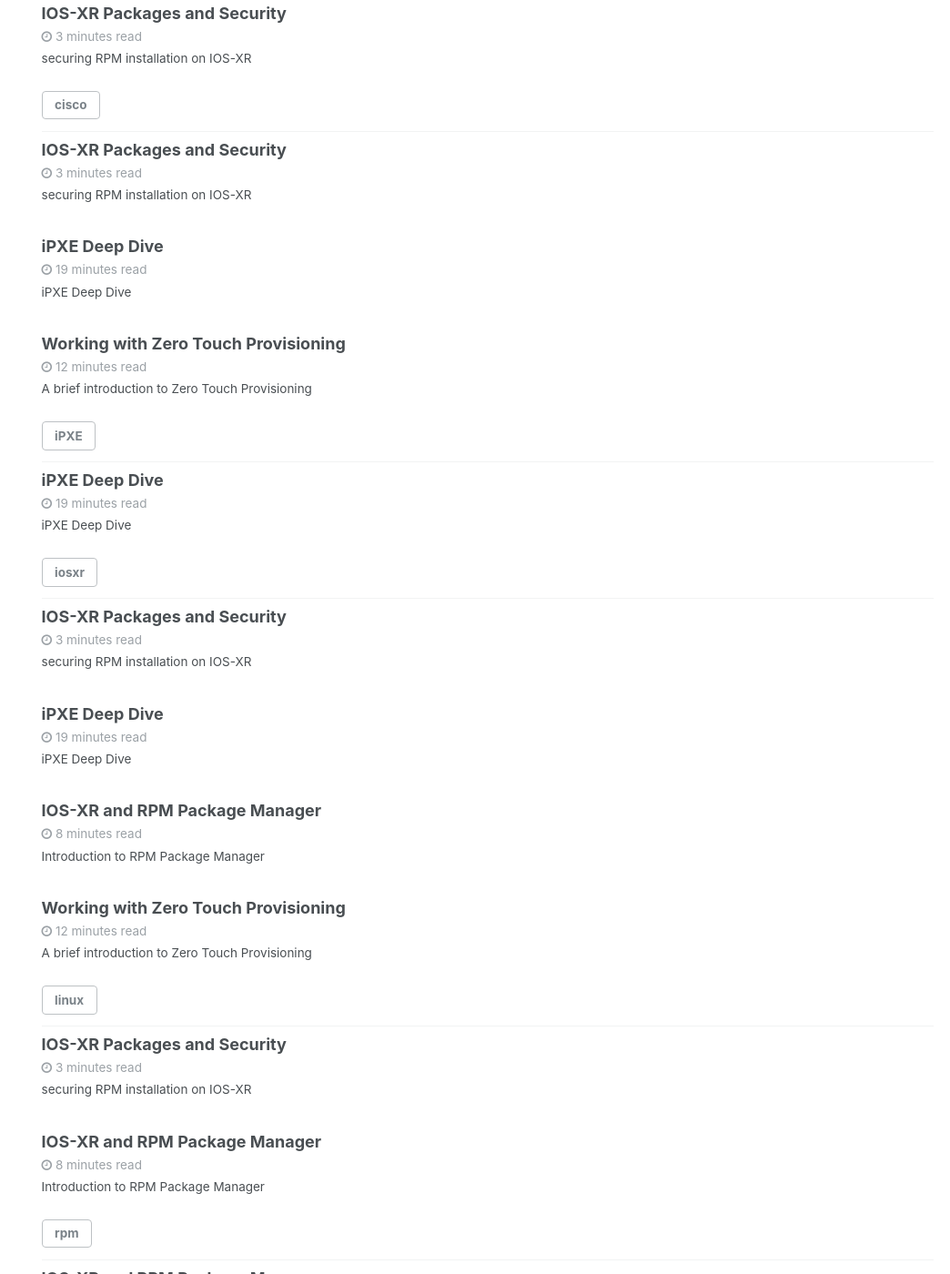
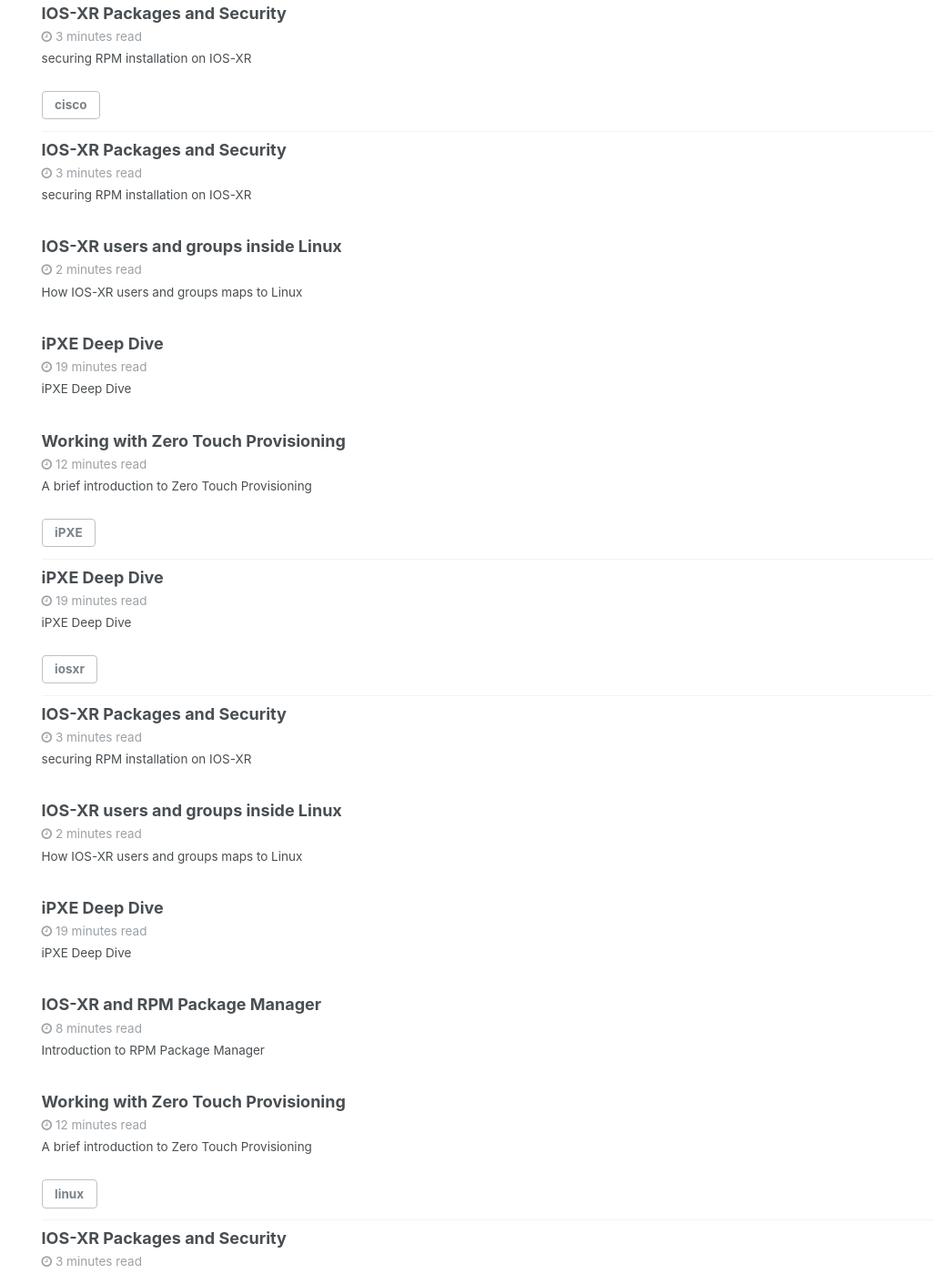
Before and after one commit to xrdocs/software-management, a Jekyll site: the page built from _pages/tag-archive.html, in a window 1280 px wide and 1400 px high, scrolled down 222 px. Shown: the whole window at 91% size, without its empty margins (236-1280 px from the left). Built offline with Jekyll 4.4.1, drawn with Linux system fonts in a browser that asks for light colours; some of the changed text lies outside the part shown.

Commit message:
Created 2016-10-17-ios-xr-users-and-groups-inside-linux.md

```diff
--- a/_blogs/2016-10-17-ios-xr-users-and-groups-inside-linux.md
+++ b/_blogs/2016-10-17-ios-xr-users-and-groups-inside-linux.md
@@ -1,7 +1,13 @@
 ---
-published: false
+published: true
 date: '2016-10-17 11:46 -0700'
 title: IOS-XR users and groups inside Linux
+author: Patrick Warichet
+tags:
+  - iosxr
+  - cisco
+  - linux
+excerpt: How IOS-XR users and groups maps to Linux
 ---
 ## XR and Linux Users
 
```
